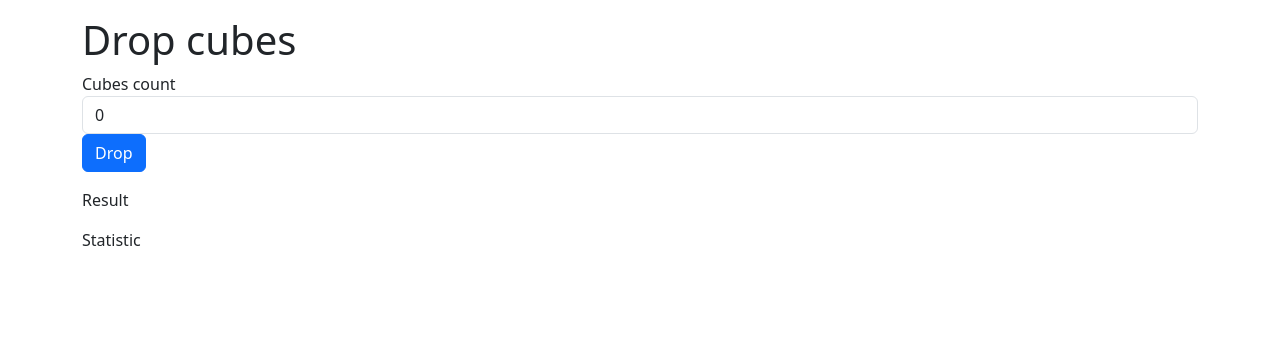
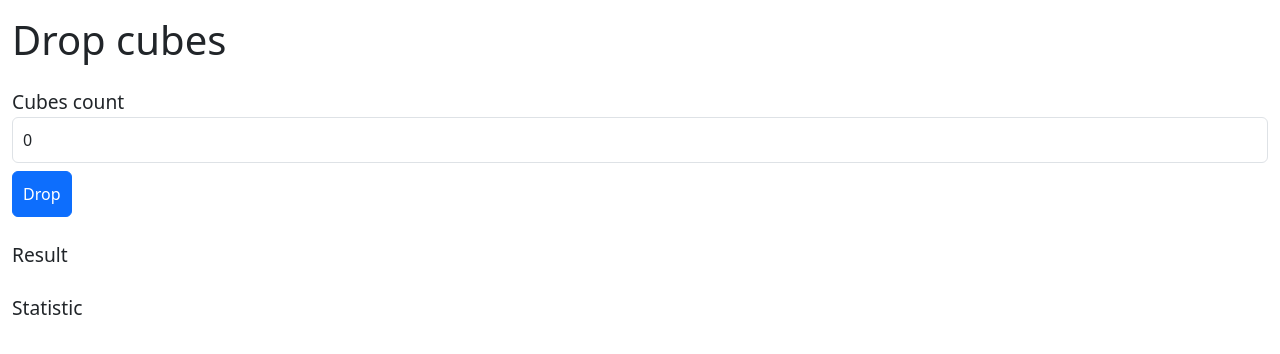
Before and after one commit to PaxlavaGames/mansions-of-madness, a plain HTML site: page index.html in a window 1280 px wide. Drawn offline with nearby package versions, Linux system fonts and the light colour scheme.

Commit message:
improve design

```diff
--- a/index.html
+++ b/index.html
@@ -1,29 +1,44 @@
 <!DOCTYPE html>
-<html>
+<html lang="en">
 <head>
+    <meta charset="UTF-8">
+    <meta name="viewport" content="width=device-width, initial-scale=1.0">
     <link href="https://cdn.jsdelivr.net/npm/bootstrap@5.3.3/dist/css/bootstrap.min.css" rel="stylesheet" integrity="sha384-QWTKZyjpPEjISv5WaRU9OFeRpok6YctnYmDr5pNlyT2bRjXh0JMhjY6hW+ALEwIH" crossorigin="anonymous">
     <link rel="stylesheet" href="https://cdn.jsdelivr.net/npm/bootstrap-icons@1.11.3/font/bootstrap-icons.css" integrity="sha384-tViUnnbYAV00FLIhhi3v/dWt3Jxw4gZQcNoSCxCIFNJVCx7/D55/wXsrNIRANwdD" crossorigin="anonymous">
+    <style>
+        body {
+            font-size: 1.2rem;
+        }
+        .form-control, .btn {
+            padding: 10px;
+        }
+        @media (max-width: 576px) {
+            h1 {
+                font-size: 1.5rem;
+            }
+            .form-control, .btn {
+                width: 100%;
+            }
+        }
+    </style>
 </head>
 <body>
 
-<div class="container">
+<div class="container-fluid mt-3">
     <div class="row">
-        <p></p>
-        <h1>Drop cubes</h1>
-        <form>
+        <h1 class="mb-4">Drop cubes</h1>
+        <form class="mb-4">
             <div class="form-group">
                 <label for="cubes_count">Cubes count</label>
                 <input type="number" value="0" min="0" class="form-control" name="cubes-count" id="cubes_count">
             </div>
-            <button type="button" id="drop" class="btn btn-primary">Drop</button>
+            <button type="button" id="drop" class="btn btn-primary mt-2">Drop</button>
         </form>
     </div>
-    <p></p>
-    <div id="results">
+    <div id="results" class="mb-4">
         Result
     </div>
-    <p></p>
-    <div id="statistic">
+    <div id="statistic" class="mb-4">
         Statistic
     </div>
 </div>
```
